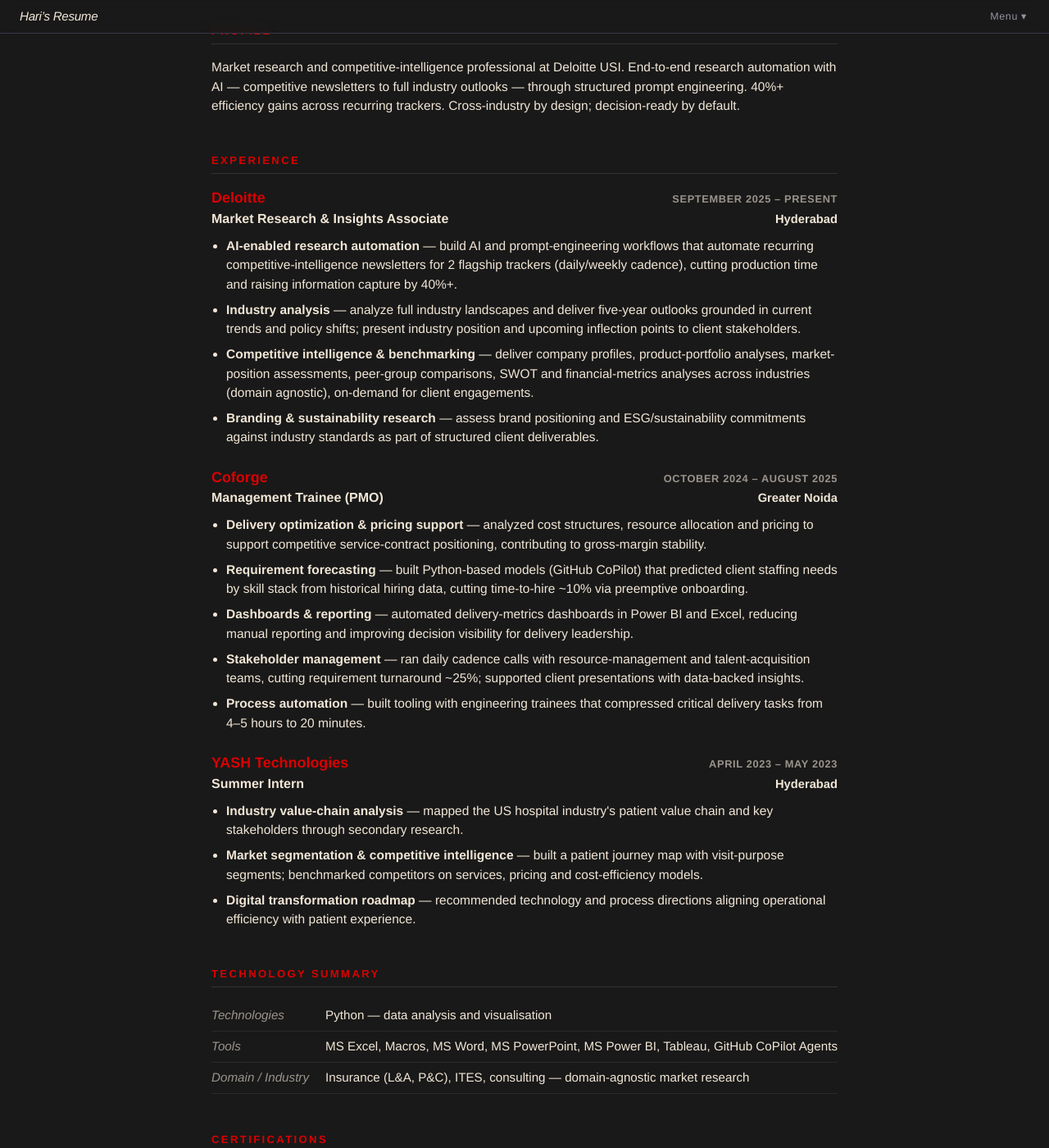
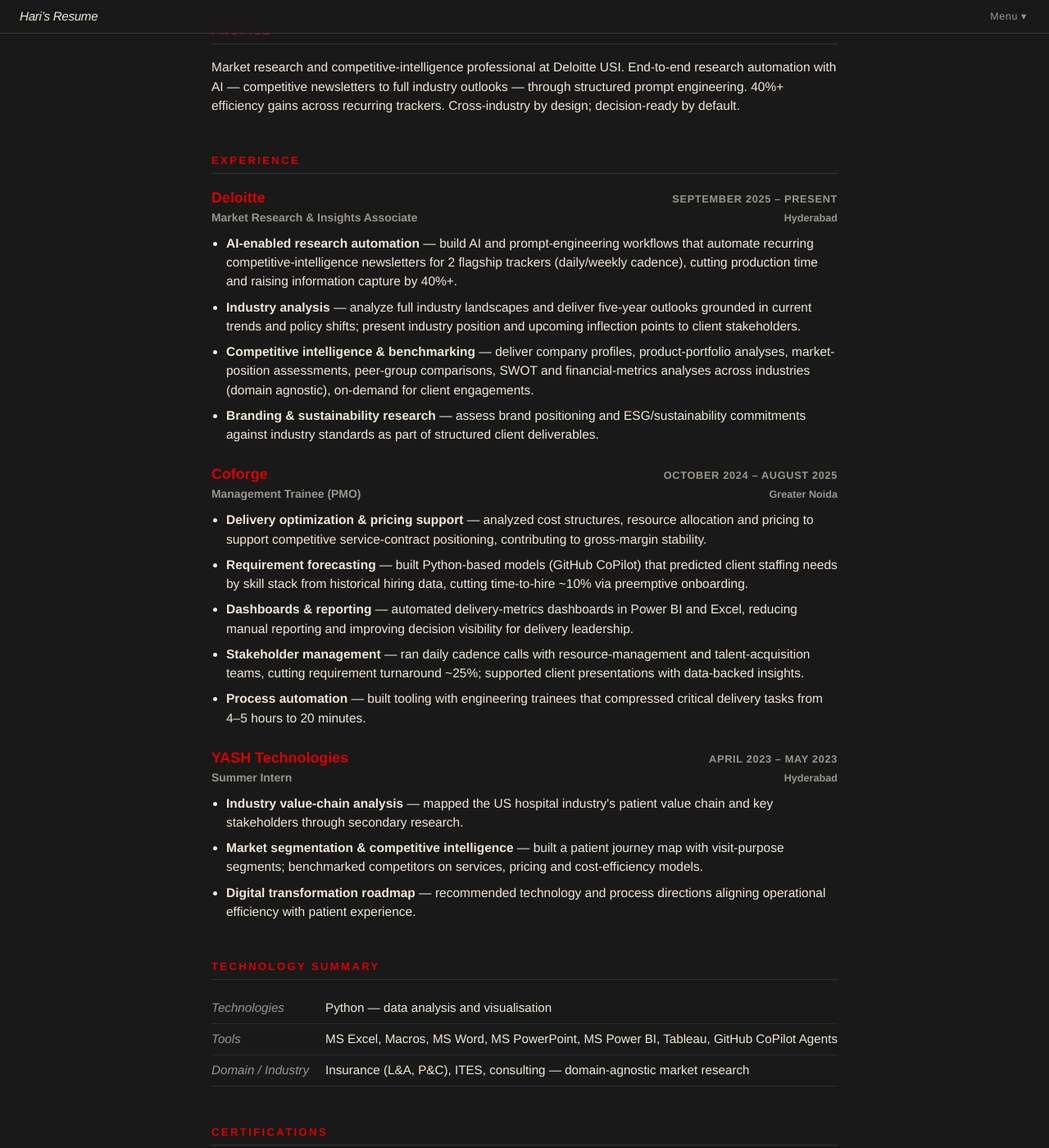
Before and after one commit to h-refs/h-refs.github.io, a Jekyll site: the page resume/index.html, which Jekyll copies as it is, in a window 1280 px wide and 1400 px high, scrolled down 245 px. Shown: the whole window at 82% size. Built offline with Jekyll 4.4.1, drawn with Linux system fonts in a browser that asks for light colours.

Commit message:
Resume: smaller role/location, match time-period color

```diff
--- a/resume/index.html
+++ b/resume/index.html
@@ -43,9 +43,9 @@
   .entry-head .company{grid-column:1; grid-row:1;}
   .entry-head .role{grid-column:1; grid-row:2;}
   .entry-head .when{grid-column:2; grid-row:1; color:var(--dark); font-weight:700; text-transform:uppercase; font-size:.88rem; letter-spacing:.04em; text-align:right;}
-  .entry-head .loc{grid-column:2; grid-row:2; color:var(--cream); font-weight:700; font-size:.92rem; text-align:right;}
+  .entry-head .loc{grid-column:2; grid-row:2; color:var(--mid); font-weight:700; font-size:.79rem; text-align:right;}
   .entry-head .company{color:var(--red); font-weight:700; font-size:1.12rem; width:100%;}
-  .entry-head .role{font-weight:700; font-size:1rem;}
+  .entry-head .role{font-weight:700; font-size:.87rem; color:var(--mid);}
   .entry-head .when{color:var(--mid); font-size:.8rem; letter-spacing:.05em; text-transform:uppercase;}
   ul{margin:9px 0 0 18px;}
   li{margin-bottom:8px;}
```
